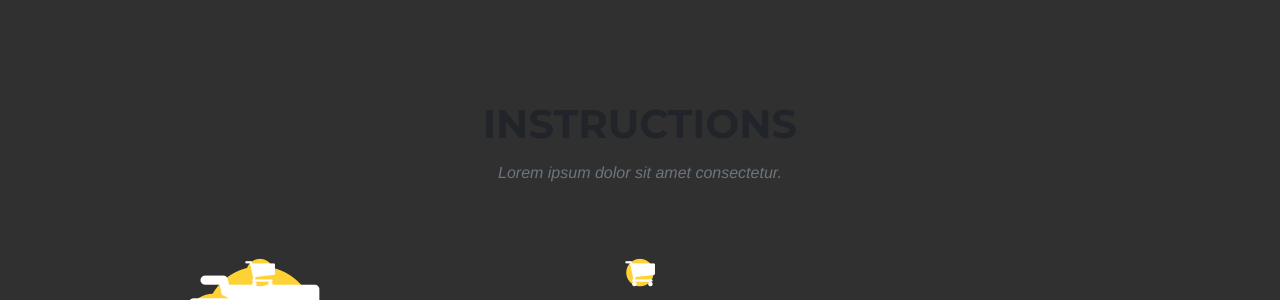
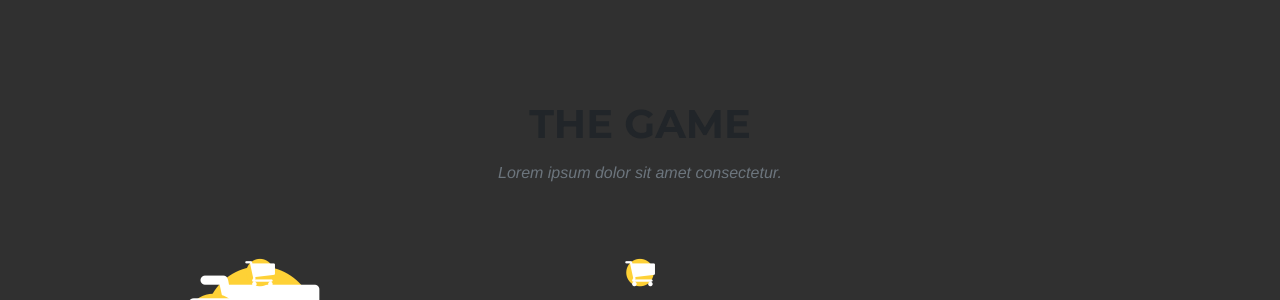
Before and after one commit to ConnHex/connhex.github.io, a Jekyll site: the page built from index.html, in a window 1280 px wide and 900 px high, scrolled down 583 px. Shown: the part 161-461 px from the top of the window. Built offline with Jekyll 4.4.1, drawn with Linux system fonts in a browser that asks for light colours; some web fonts are replaced; the list of posts is cut into pages by our own code.

Commit message:
Ok, can I do this now?

```diff
--- a/index.html
+++ b/index.html
@@ -2,7 +2,7 @@
 layout: default
 ---
 
-<!-- Game jumbotron -->
+<!-- Jumbotron -->
 <header class="masthead">
    <div class="container">
       <div class="intro-text">
@@ -13,12 +13,12 @@ layout: default
    </div>
 </header>
 
-<!-- Instructions -->
-<section id="instructions" class="bg-dark">
+<!-- Game -->
+<section id="game" class="bg-dark">
    <div class="container">
       <div class="row">
          <div class="col-lg-12 text-center">
-				<h2 class="section-heading text-uppercase">Instructions</h2>
+            <h2 class="section-heading text-uppercase">The Game</h2>
             <h3 class="section-subheading text-muted">Lorem ipsum dolor sit amet consectetur.</h3>
          </div>
       </div>
@@ -52,8 +52,8 @@ layout: default
 </section>
 
 <!-- Global Game Jam section -->
-<section class="bg-dark" id="prizes">
-	<div class="prizes">
+<section class="bg-dark" id="ggj">
+   <div class="ggj">
       <div class="row">
          <div class="col-lg-12 text-center">
             <h2 class="section-heading text-uppercase">A section about the GGJ</h2>
```
Lines whose indentation alone changed are shown as unchanged.
